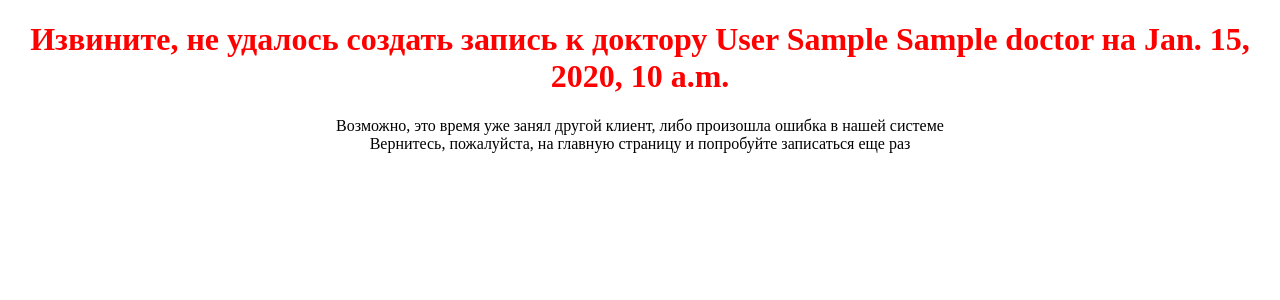
After one commit to AndreyPanda/Schedule, a Django app: template schedule/main/templates/main/booking_is_failed.html in a window 1280 px wide. The commit adds this page. Shown: the top 300 px of the page. Run offline with Django 4.2, Linux system fonts and the light colour scheme; tables that the repository leaves empty hold one stand-in row (values such as "Sample post"); the template is opened without the code that fills it: values that come from a table or form of the project are taken from there, most other values are stand-ins (such as "Sample title", 1, 10 or a date in 2020); parts of the project's set-up code (start-up, migrations or seed data) failed here and were passed over.

Commit message:
The file "Schedule.iml" was changed automatically when I added Django as supported framework in PyCharm. The logic for the 4th page (the client data) is updated: before it was possible to make several visits to one doctor at the same datetime. The 5th page (confirmation of time booking) is created. The 5th page (booking is failed) is created.

```diff
--- a/schedule/main/models.py
+++ b/schedule/main/models.py
@@ -55,4 +55,6 @@ class Visit(models.Model):
     client_visiting = models.ForeignKey(Client, on_delete=models.SET_NULL, null=True)
 
     def __str__(self):
-        return self.visit_datetime.isoformat() + ' к врачу ' + self.doctor_to_visit.__repr__() + ' записан ' + self.client_visiting.__repr__()
+        return self.visit_datetime.isoformat() + \
+               ' к врачу ' + self.doctor_to_visit.__repr__() + \
+               ' записан ' + self.client_visiting.__repr__()
--- a/schedule/main/static/main/css/styles.css
+++ b/schedule/main/static/main/css/styles.css
@@ -1,4 +1,16 @@
 h1 {
+    text-align: center;
+}
+
+h1.booking_ok {
+    color: green;
+}
+
+h1.booking_nok {
+    color: red;
+}
+
+div {
     text-align: center;
 }
 
--- /dev/null
+++ b/schedule/main/templates/main/booking_is_failed.html
@@ -0,0 +1,14 @@
+<!DOCTYPE html>
+{% load static %}
+<html lang="en">
+<head>
+    <meta charset="UTF-8">
+    <title>Неудача при записи к доктору</title>
+    <link type="text/css" href="{% static 'main/css/styles.css' %}" rel="stylesheet" />
+</head>
+<body>
+<h1 class="booking_nok">Извините, не удалось создать запись к доктору {{ doctor }} на {{ visit_datetime }}</h1>
+<div>Возможно, это время уже занял другой клиент, либо произошла ошибка в нашей системе</div>
+<div>Вернитесь, пожалуйста, на главную страницу и попробуйте записаться еще раз</div>
+</body>
+</html>
--- a/schedule/main/urls.py
+++ b/schedule/main/urls.py
@@ -1,10 +1,13 @@
-from django.urls import  path
+from django.urls import path
 
-from main.views import choose_the_specialization, choose_the_doctor, choose_the_time, fill_in_the_client_data
+from main.views import choose_the_specialization, choose_the_doctor, choose_the_time, \
+    fill_in_the_client_data, booking_is_created, booking_is_failed
 
 urlpatterns = [
     path('', choose_the_specialization, name='specializations'),
     path('doctors/<slug:spec_slug>/', choose_the_doctor, name='doctors'),
     path('calendar/<slug:doct_slug>/', choose_the_time, name='calendar'),
     path('client_data/', fill_in_the_client_data, name='client_data'),
+    path('booking_ok/', booking_is_created, name='booking_is_created'),
+    path('booking_nok/', booking_is_failed, name='booking_is_failed'),
 ]
```
Also changed, not shown: schedule/main/templates/main/booking_is_created.html (added, +12 -0 lines), schedule/main/views.py (+29 -8 lines).
